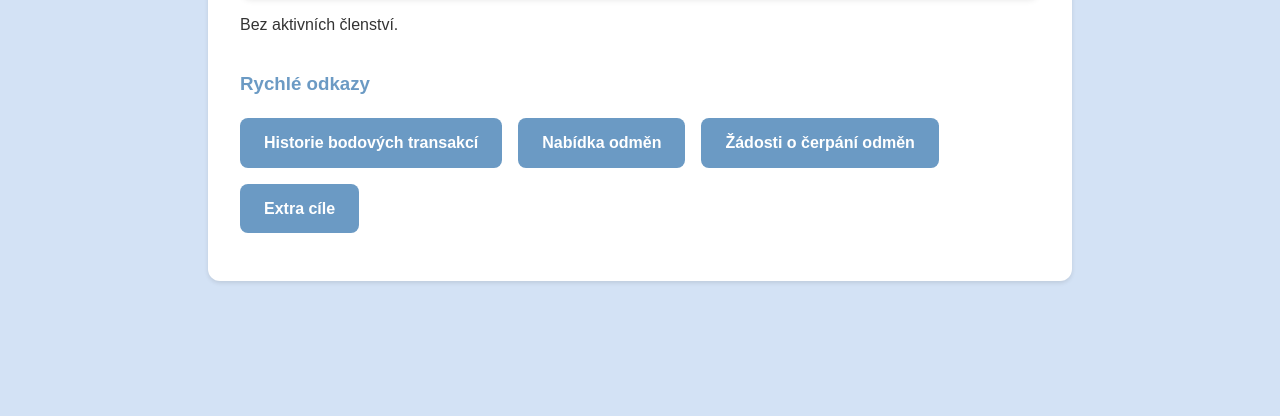
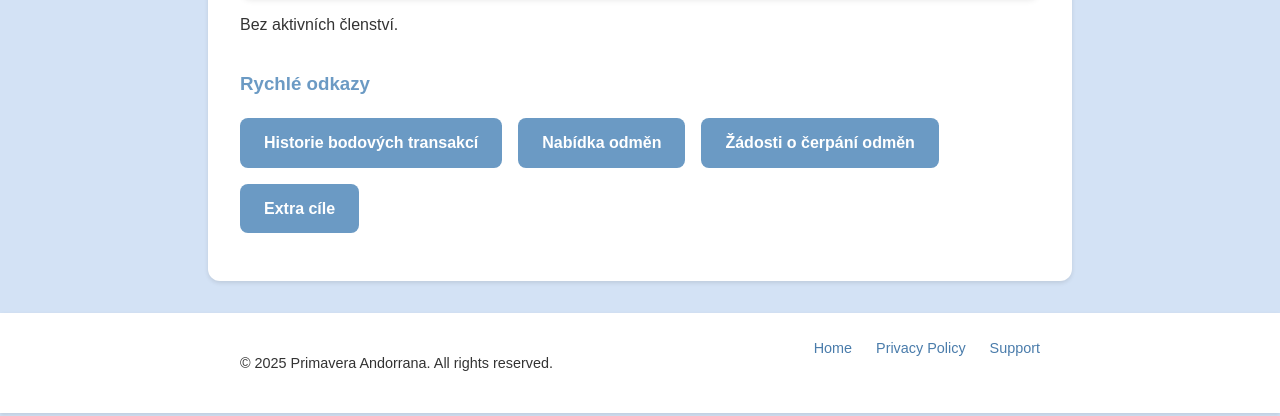
Before and after one commit to fajlajpi/bonus, a Django app: template pa_bonus/templates/dashboard.html in a window 1280 px wide. Shown: the part 384-800 px from the top of the page. Run offline with Django 5.2, Linux system fonts and the light colour scheme; the template is opened without the code that fills it, so the values that code supplies are empty.

Commit message:
Update: Added footer to base template

```diff
--- a/pa_bonus/static/style.css
+++ b/pa_bonus/static/style.css
@@ -525,3 +525,54 @@ small {
 .export-instructions li {
   margin-bottom: var(--spacing-sm);
 }
+
+/* Footer Styles - Add to style.css */
+.site-footer {
+  background-color: var(--container-bg);
+  box-shadow: var(--shadow-sm);
+  padding: var(--spacing-md);
+  margin-top: var(--spacing-lg);
+}
+
+.footer-content {
+  max-width: 800px;
+  margin: 0 auto;
+  display: flex;
+  justify-content: space-between;
+  flex-wrap: wrap;
+  gap: var(--spacing-md);
+}
+
+.footer-info {
+  color: var(--text-color);
+  font-size: 0.9rem;
+}
+
+.footer-links {
+  display: flex;
+  gap: var(--spacing-md);
+  flex-wrap: wrap;
+}
+
+.footer-links a {
+  color: var(--link-color);
+  text-decoration: none;
+  font-size: 0.9rem;
+  transition: color 0.2s;
+}
+
+.footer-links a:hover {
+  color: var(--link-hover);
+}
+
+@media (max-width: 768px) {
+  .footer-content {
+    flex-direction: column;
+    align-items: center;
+    text-align: center;
+  }
+
+  .footer-links {
+    justify-content: center;
+  }
+}
--- a/pa_bonus/templates/base.html
+++ b/pa_bonus/templates/base.html
@@ -38,5 +38,7 @@
         {% block content %}
         {% endblock %}
     </main>
+
+    {% include 'includes/footer.html' with current_year=2025 %}
 </body>
 </html>
--- a/pa_bonus/templates/dashboard.html
+++ b/pa_bonus/templates/dashboard.html
@@ -1,4 +1,5 @@
 {% extends "base.html" %}
+{% load pa_bonus_extras %}
 
 {% block title %} Přehled {% endblock title %}
 
@@ -13,14 +14,10 @@
 
     {% if contract %}
     <div class="contract-details">
-        <h3>Aktuální členství v bonusovém programu</h3>
-        <p><strong>Členství od:</strong> {{ contract.contract_date_from }}</p>
-        <p><strong>Členství do:</strong> {{ contract.contract_date_to }}</p>
-
-        <h4>Bonusy za značky</h4>
+        <h3>Bonusy za značky</h3>
         <ul>
         {% for bonus in brand_bonuses %}
-            <li><strong>{{ bonus.brand_id.name }}</strong>: {{ bonus.points_ratio }} bodů za 1 Kč</li>
+            <li><strong>{{ bonus.brand_id.name }}</strong>: {{ 1|divide:bonus.points_ratio }} Kč fakturace bez DPH na 1 bod</li>
         {% endfor %}
         </ul>
     </div>
--- /dev/null
+++ b/pa_bonus/templates/includes/footer.html
@@ -0,0 +1,19 @@
+{% load static %}
+<footer class="site-footer">
+    <div class="footer-content">
+        <div class="footer-info">
+            <p>&copy; {{ current_year }} Primavera Andorrana. All rights reserved.</p>
+        </div>
+        <div class="footer-links">
+            <a href="{% url 'home_redirect' %}">Home</a>
+            <a href="#">Privacy Policy</a>
+            <a href="#">Support</a>
+            {% if user.is_staff %}
+                <a href="{% url 'admin:index' %}">Administration</a>
+            {% endif %}
+            {% if user.groups.all.0.name == 'Managers' %}
+                <a href="{% url 'manager_dashboard' %}">Managers Section</a>
+            {% endif %}
+        </div>
+    </div>
+</footer>
--- a/pa_bonus/templatetags/pa_bonus_extras.py
+++ b/pa_bonus/templatetags/pa_bonus_extras.py
@@ -9,3 +9,7 @@ def multiply(value, arg):
 @register.filter
 def dict_get(d, key):
     return d.get(key, 0)
+
+@register.filter
+def divide(value, arg):
+    return value / arg
```
